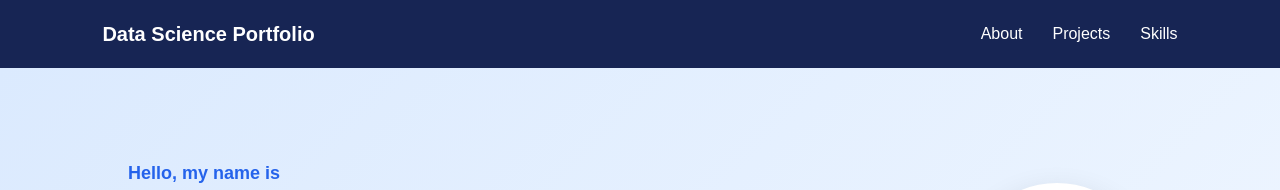
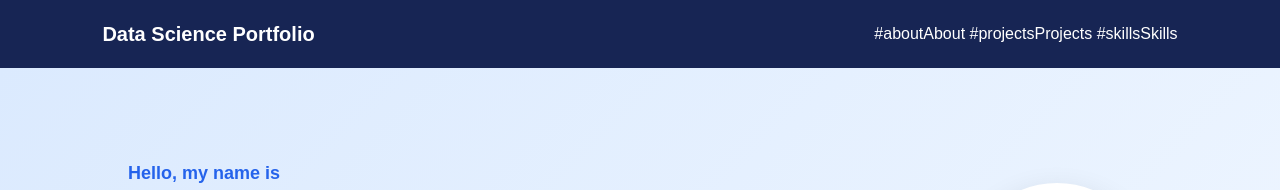
Before and after one commit to DataScienceStudent11/practice, a Jekyll site: the page index.html, which Jekyll copies as it is, in a window 1280 px wide. Shown: the top 190 px of the page. Built offline with Jekyll 4.4.1, drawn with Linux system fonts in a browser that asks for light colours.

Commit message:
Modify navigation links in index.html
Updated navigation links in the HTML file.

```diff
--- a/index.html
+++ b/index.html
@@ -16,11 +16,11 @@
     <nav>
         <div class="logo">Data Science Portfolio</div>
 
-        <div class="nav-links">
-            About</a>
-            <a href="#projects">Projects</a>
-            Skills</a>
-        </div>
+       <div class="nav-links">
+    #aboutAbout</a>
+    #projectsProjects</a>
+    #skillsSkills</a>
+</div>
     </nav>
 
 
```
